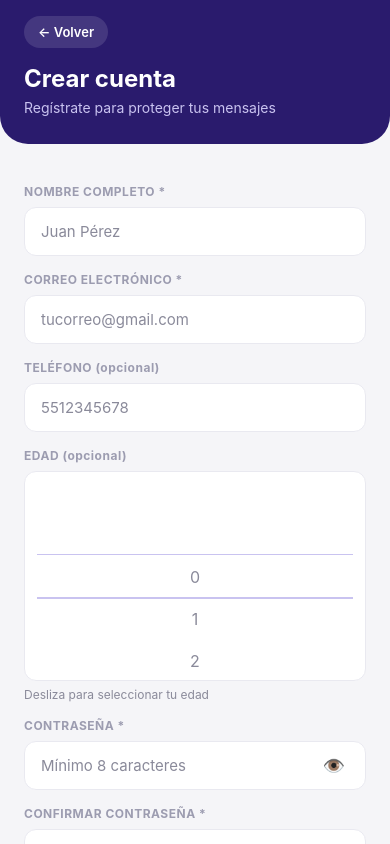
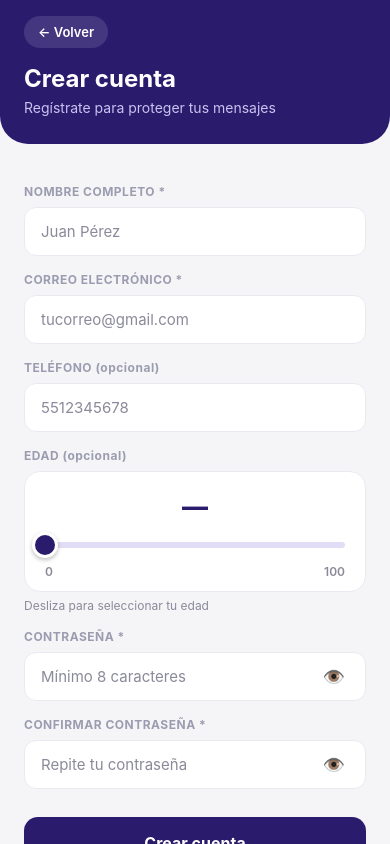
Before and after one commit to Valenz-S1/ScamAlertt, a React Native app in the folder frontend/: screen /Register in a window 390 px wide. Built offline with nearby package versions, Linux system fonts and the light colour scheme.

Commit message:
Se arreglo el scroll de edad,

```diff
--- a/frontend/src/screens/RegisterScreen.tsx
+++ b/frontend/src/screens/RegisterScreen.tsx
@@ -1,4 +1,4 @@
-import React, { useState } from "react";
+import React, { useRef, useState } from "react";
 import {
   View,
   Text,
@@ -9,12 +9,12 @@ import {
   KeyboardAvoidingView,
   Platform,
   ScrollView,
+  PanResponder,
 } from "react-native";
 import type { NativeStackScreenProps } from "@react-navigation/native-stack";
 import { useSafeAreaInsets } from "react-native-safe-area-context";
 import { register, login } from "../services/api";
 import PasswordInput from "../components/PasswordInput";
-import AgePicker from "../components/AgePicker";
 import { COLORS } from "../theme/colors";
 
 type AuthStackParamList = {
@@ -87,6 +87,152 @@ function validatePassword(v: string): string | undefined {
   if (v.length < 8) return "Mínimo 8 caracteres";
   return undefined;
 }
+
+// ══════════════════════════════════════════════════════════════
+//  Selector de edad — slider horizontal 0-100
+// ══════════════════════════════════════════════════════════════
+
+function AgeSlider({
+  value,
+  onChange,
+}: {
+  value: number | null;
+  onChange: (age: number) => void;
+}) {
+  const trackRef = useRef<View | null>(null);
+  const trackInfo = useRef({ x: 0, width: 0 });
+  const [dragging, setDragging] = useState(false);
+
+  const shownValue = value ?? 0;
+  const ratio = shownValue / 100;
+
+  const applyValue = (pageX: number) => {
+    const { x, width } = trackInfo.current;
+    if (width <= 0) return;
+    const r = Math.max(0, Math.min(1, (pageX - x) / width));
+    onChange(Math.round(r * 100));
+  };
+
+  const panResponder = useRef(
+    PanResponder.create({
+      onStartShouldSetPanResponder: () => true,
+      onMoveShouldSetPanResponder: () => true,
+      onPanResponderGrant: (evt) => {
+        setDragging(true);
+        // Medir al tocar (soporta taps que "saltan" a una posición)
+        trackRef.current?.measureInWindow((x, _y, width) => {
+          trackInfo.current = { x, width };
+          applyValue(evt.nativeEvent.pageX);
+        });
+      },
+      onPanResponderMove: (_evt, gesture) => applyValue(gesture.moveX),
+      onPanResponderRelease: () => setDragging(false),
+      onPanResponderTerminate: () => setDragging(false),
+    }),
+  ).current;
+
+  return (
+    <View style={sliderStyles.card}>
+      {/* Indicador dinámico — número exacto conforme desliza */}
+      <View style={sliderStyles.indicatorBox}>
+        <Text
+          style={[
+            sliderStyles.valueText,
+            dragging && sliderStyles.valueTextActive,
+          ]}
+        >
+          {value !== null ? value : "—"}
+        </Text>
+      </View>
+
+      {/* Barra deslizante */}
+      <View style={sliderStyles.trackWrap} {...panResponder.panHandlers}>
+        <View ref={trackRef} style={sliderStyles.track}>
+          {/* Sección activa (más oscura) */}
+          <View
+            style={[sliderStyles.trackFill, { width: `${ratio * 100}%` }]}
+          />
+          {/* Punto central deslizable */}
+          <View style={[sliderStyles.thumbBox, { left: `${ratio * 100}%` }]}>
+            <View
+              style={[sliderStyles.thumb, dragging && sliderStyles.thumbActive]}
+            />
+          </View>
+        </View>
+      </View>
+
+      {/* Etiquetas de extremos */}
+      <View style={sliderStyles.labelsRow}>
+        <Text style={sliderStyles.labelText}>0</Text>
+        <Text style={sliderStyles.labelText}>100</Text>
+      </View>
+    </View>
+  );
+}
+
+const sliderStyles = StyleSheet.create({
+  card: {
+    backgroundColor: COLORS.card,
+    borderRadius: 16,
+    borderWidth: 1,
+    borderColor: COLORS.border,
+    paddingTop: 14,
+    paddingBottom: 12,
+    paddingHorizontal: 20,
+  },
+  indicatorBox: {
+    height: 40,
+    alignItems: "center",
+    justifyContent: "center",
+  },
+  valueText: {
+    fontSize: 26,
+    fontWeight: "800",
+    color: COLORS.base,
+    fontVariant: ["tabular-nums"],
+  },
+  valueTextActive: { fontSize: 34 },
+  trackWrap: { paddingVertical: 16 },
+  track: {
+    height: 6,
+    borderRadius: 3,
+    backgroundColor: "#E2DDF6",
+  },
+  trackFill: {
+    position: "absolute",
+    left: 0,
+    top: 0,
+    bottom: 0,
+    borderRadius: 3,
+    backgroundColor: COLORS.baseLight,
+  },
+  thumbBox: {
+    position: "absolute",
+    top: 0,
+    bottom: 0,
+    justifyContent: "center",
+    marginLeft: -13,
+  },
+  thumb: {
+    width: 26,
+    height: 26,
+    borderRadius: 13,
+    backgroundColor: COLORS.base,
+    borderWidth: 3,
+    borderColor: COLORS.white,
+    shadowColor: "#000",
+    shadowOpacity: 0.25,
+    shadowRadius: 4,
+    shadowOffset: { width: 0, height: 2 },
+    elevation: 4,
+  },
+  thumbActive: { transform: [{ scale: 1.15 }] },
+  labelsRow: {
+    flexDirection: "row",
+    justifyContent: "space-between",
+  },
+  labelText: { fontSize: 12, fontWeight: "600", color: COLORS.textMuted },
+});
 
 export default function RegisterScreen({ navigation }: Props) {
   const insets = useSafeAreaInsets();
@@ -235,7 +381,7 @@ export default function RegisterScreen({ navigation }: Props) {
           {errors.phone && <Text style={styles.errorText}>{errors.phone}</Text>}
 
           <Text style={styles.label}>EDAD (opcional)</Text>
-          <AgePicker value={age} onChange={setAge} />
+          <AgeSlider value={age} onChange={setAge} />
           <Text style={styles.ageHint}>
             {age !== null
               ? `Edad seleccionada: ${age} años`
```
Also changed, not shown: 1 other file (tests, documents, lock files or other folders).
